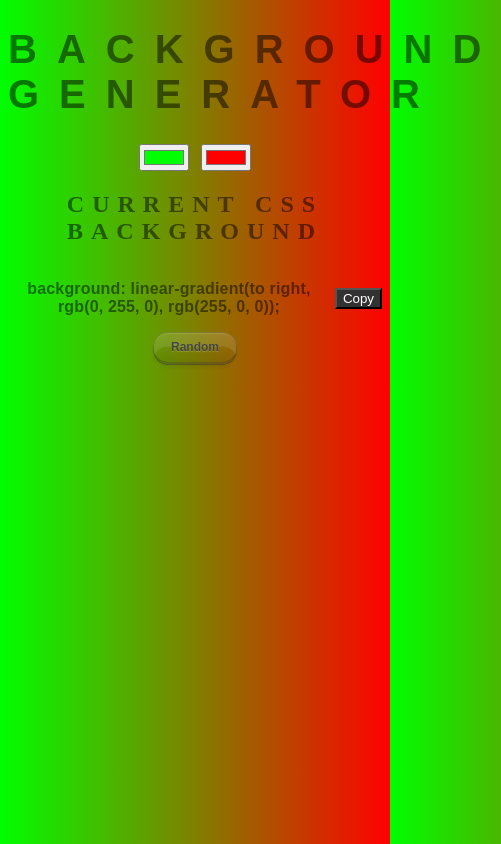
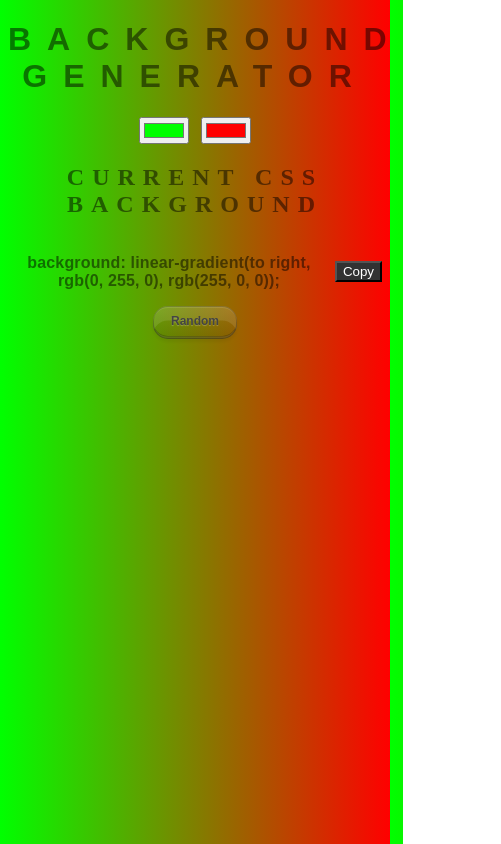
Before and after one commit to huzmasood/background-generator, a plain HTML site: page index.html in a window 390 px wide. Shown: the whole page, 501 px wide, since content can reach past the window. Drawn offline with Linux system fonts and the light colour scheme.

Commit message:
Update style.css

```diff
--- a/style.css
+++ b/style.css
@@ -90,6 +90,6 @@ h3 {
 
 @media only screen and (max-width: 750px) {
     h1 {
-        font: 600 2.5em 'Raleway', sans-serif;
+        font: 600 2em 'Raleway', sans-serif;
     }
 }
```
